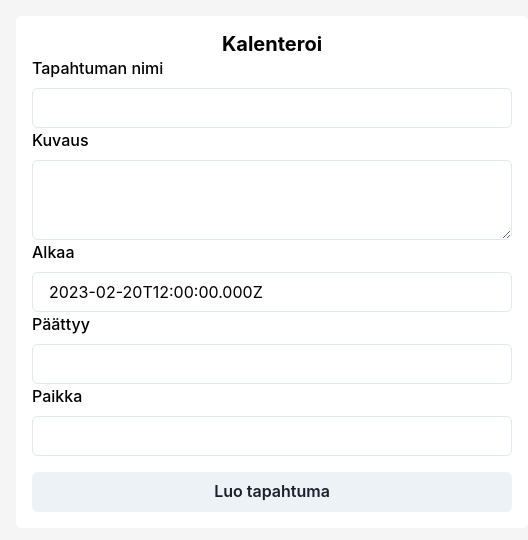
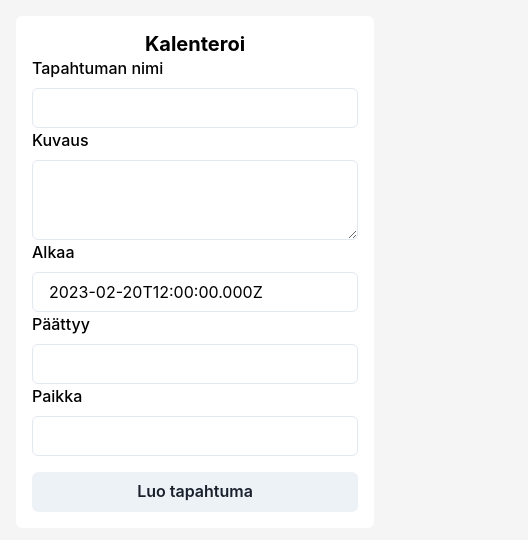
Before and after one commit to joppefi/kalenteroi, a Next.js app: page / in a window 390 px wide. Shown: the top 540 px of the page, 528 px wide, since content can reach past the window. Built offline with nearby package versions, Linux system fonts and the light colour scheme.

Commit message:
style: make it responsive

```diff
--- a/src/pages/_app.tsx
+++ b/src/pages/_app.tsx
@@ -7,7 +7,7 @@ export default function App({ Component, pageProps }: AppProps) {
     <ChakraProvider theme={theme}>
       <VStack
         margin="auto"
-        w="lg"
+        w={{ sm: "full", md: "lg" }}
         backgroundColor="white"
         borderRadius="md"
         dropShadow="outline"
```
